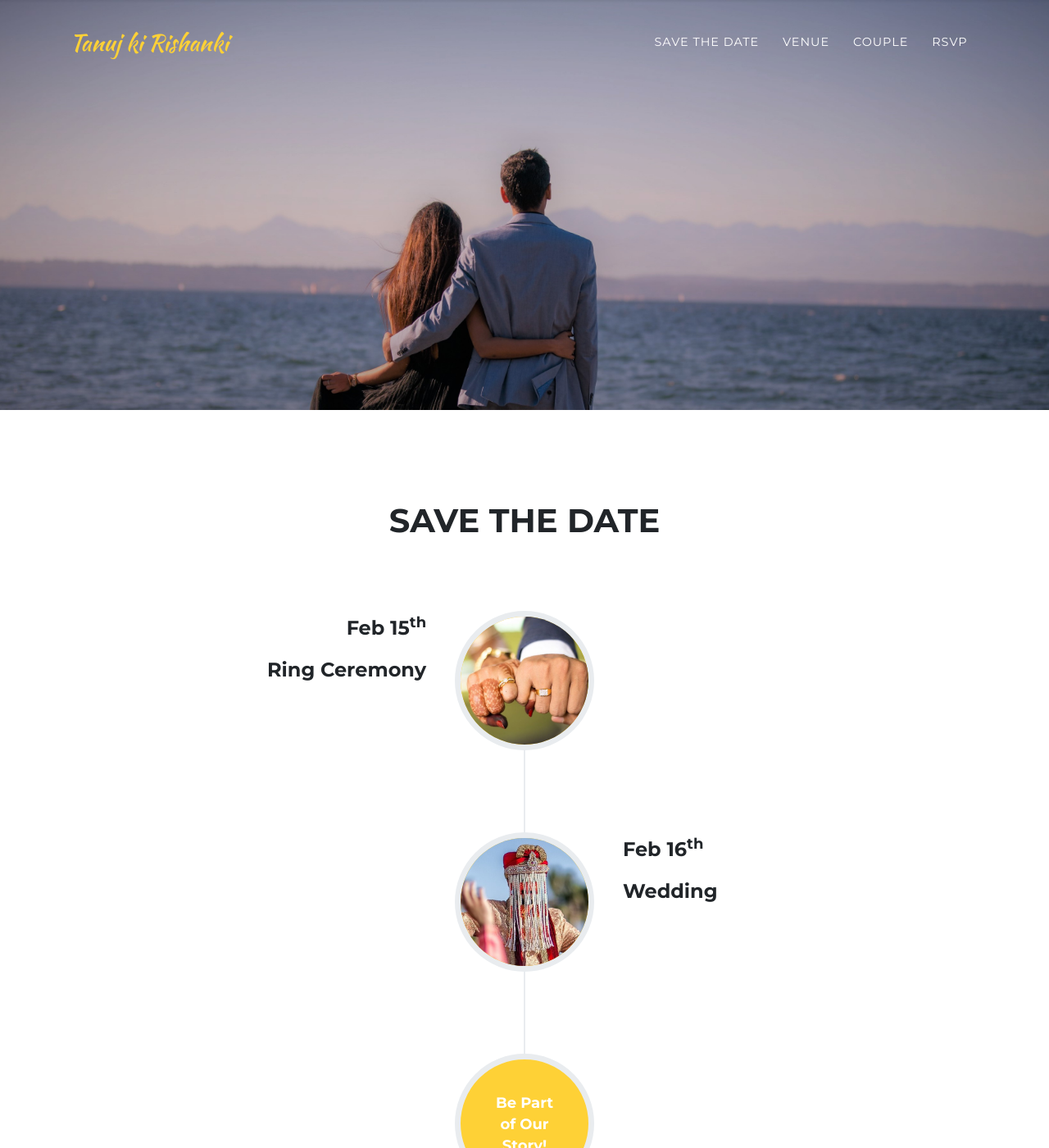
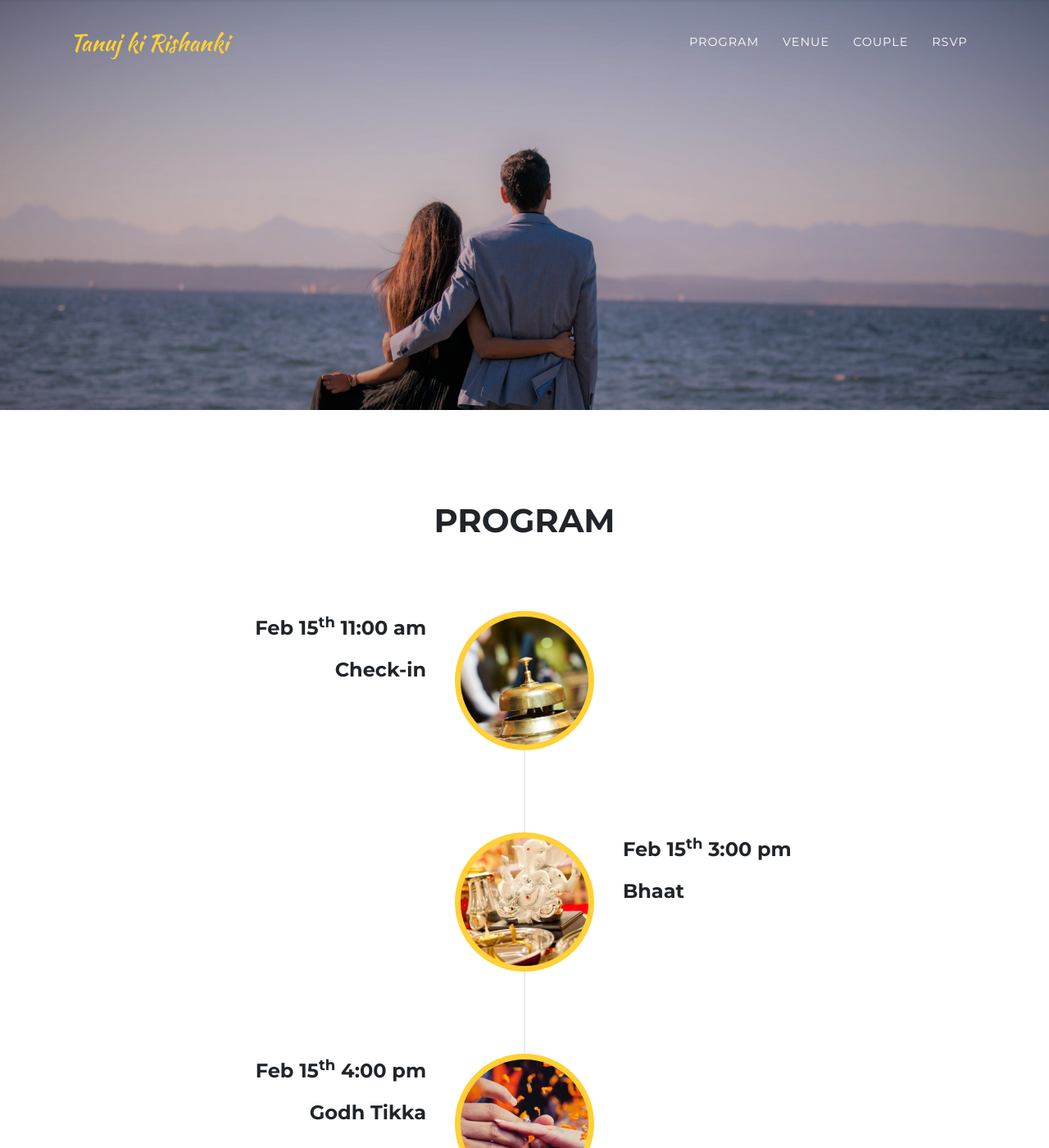
Before and after one commit to gitanuj/wedding-site, a Jekyll site: the page built from index.md, in a window 1280 px wide and 1400 px high. Shown: the whole window at 82% size. Built offline with Jekyll 4.4.1, drawn with Linux system fonts in a browser that asks for light colours; some web fonts are replaced; some of the changed text lies outside the part shown.

Commit message:
Add program details

```diff
--- a/_data/navigation.yml
+++ b/_data/navigation.yml
@@ -1,5 +1,5 @@
 nav:
-  - title: "Save the date"
+  - title: "Program"
     section: timeline
 
   - title: "Venue"
--- a/_data/sitetext.yml
+++ b/_data/sitetext.yml
@@ -1,13 +1,37 @@
 timeline:
-    title: "Save the date"
+    title: "Program"
     section: timeline
     events:
-      - title: "Ring Ceremony"
-        year: "Feb 15<sup>th</sup>"
-        image: assets/img/timeline/1.jpg
-      - title: "Wedding"
-        year: "Feb 16<sup>th</sup>"
-        image: assets/img/timeline/2.jpg
+      - title: "Check-in"
+        year: "Feb 15<sup>th</sup> 11:00 am"
+        image: "assets/img/timeline/1.jpg"
+      - title: "Bhaat"
+        year: "Feb 15<sup>th</sup> 3:00 pm"
+        image: "assets/img/timeline/2.jpg"
+      - title: "Godh Tikka"
+        year: "Feb 15<sup>th</sup> 4:00 pm"
+        image: "assets/img/timeline/3.jpg"
+      - title: "Sangeet"
+        year: "Feb 15<sup>th</sup> 7:30 pm"
+        image: "assets/img/timeline/4.jpg"
+      - title: "Haldi Mela"
+        year: "Feb 16<sup>th</sup> 9:00 am"
+        image: "assets/img/timeline/5.jpg"
+      - title: "Ghurchadi"
+        year: "Feb 16<sup>th</sup> 1:00 pm"
+        image: "assets/img/timeline/6.jpg"
+      - title: "Jaimala"
+        year: "Feb 16<sup>th</sup> 4:30 pm"
+        image: "assets/img/timeline/7.jpg"
+      - title: "Phere"
+        year: "Feb 16<sup>th</sup> 5:00 pm"
+        image: "assets/img/timeline/8.jpg"
+      - title: "Reception"
+        year: "Feb 16<sup>th</sup> 7:30 pm"
+        image: "assets/img/timeline/9.jpg"
+      - title: "Check-out"
+        year: "Feb 17<sup>th</sup> 10:30 am"
+        image: "assets/img/timeline/10.jpg"
     end: "Be Part <br> of Our <br> Story!"
 
 venue:
@@ -16,7 +40,7 @@ venue:
 
 team:
     title: "Meet the couple"
-    subtext: "Mittal family warmly invites you and your family to join us on *February 15th & 16th 2021* at *Club Mahindra Corbett Resort*. Your presence will be a blessing to the couple. <br /><br /> ***Stay tuned for a complete list of events...***"
+    subtext: "***Mittal family*** warmly invites you and your family to join us on *February 15th & 16th 2021* at *Club&nbsp;Mahindra&nbsp;Corbett&nbsp;Resort*. Your presence will be a blessing to the couple."
     section: team
     people:
       - name: "Tanuj Mittal"
@@ -28,5 +52,6 @@ team:
 
 contact:
     title: "RSVP"
+    text: "Please fill up the form below so that we can make hotel reservations for you."
 
 # {{ site.data.sitetext.ex.ex | markdownify | default: example }}
--- a/_includes/contact.html
+++ b/_includes/contact.html
@@ -4,7 +4,7 @@
       <div class="row">
         <div class="col-lg-12 text-center">
           <h2 class="section-heading text-uppercase">{{ site.data.sitetext.contact.title | markdownify | default: Contact Us }}</h2>
-          <h3 class="section-subheading text-muted">{{ site.data.sitetext.contact.text | default: "" }}</h3>
+          <h3 class="section-subheading text-primary">{{ site.data.sitetext.contact.text | default: "" }}</h3>
         </div>
       </div>
       <div class="row">
--- a/_sass/layout/_timeline.scss
+++ b/_sass/layout/_timeline.scss
@@ -53,7 +53,7 @@
       margin-left: 0;
       text-align: center;
       color: $white;
-      border: 7px solid $gray-200;
+      border: 7px solid $primary;
       border-radius: 100%;
       background-color: $primary;
       h4 {
```
Also changed, not shown: assets/img/timeline/1.jpg, assets/img/timeline/10.jpg (added), assets/img/timeline/2.jpg, assets/img/timeline/3.jpg (added), assets/img/timeline/4.jpg (added), assets/img/timeline/5.jpg (added), assets/img/timeline/6.jpg (added), assets/img/timeline/7.jpg (added), assets/img/timeline/8.jpg (added), assets/img/timeline/9.jpg (added).
